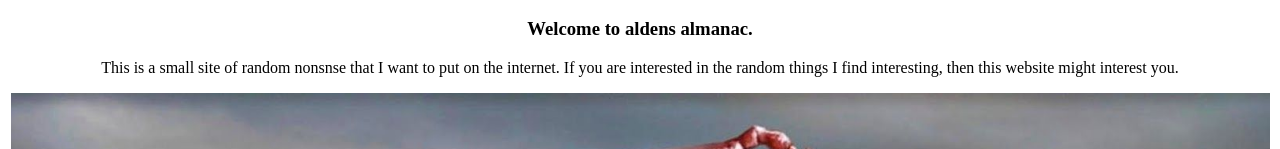
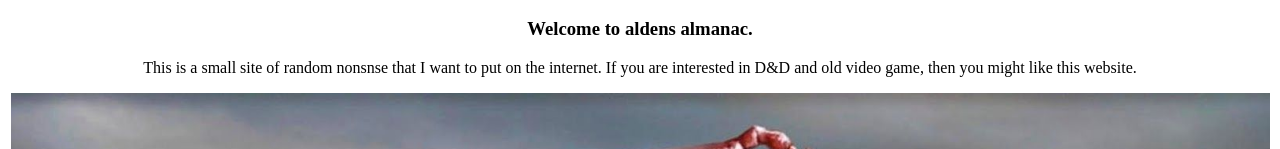
Before and after one commit to gecotron/aldens-almanac, a plain HTML site: page index.html in a window 1280 px wide. Shown: the part 191-340 px from the top of the page. Drawn offline with Linux system fonts and the light colour scheme.

Commit message:
Update index.html

```diff
--- a/index.html
+++ b/index.html
@@ -10,8 +10,9 @@
 <h4>Home | <a href="AboutPage.html">About</a> | <a href="VaultOfRoms.html">Vault</a> | <a href="TheAlmanac.html">Alanac</a></h4>
 <h1 align="center">This is the home page</h1>
 <h3 align="center">Welcome to aldens almanac.</h3>
-<p align="center">This is a small site of random nonsnse that I want to put on the internet. If you are interested in the random things I find interesting, then this website might interest you.</p>
+<p align="center">This is a small site of random nonsnse that I want to put on the internet. If you are interested in D&amp;D and old video game, then you might like this website.</p>
 <p align="center"><img src="images/dragon.jpg" width="1259" height="764" alt="dragon" /></p>
+<p align="left">&nbsp;</p>
 <div align="center"></div>
 </body>
 </html>
```
